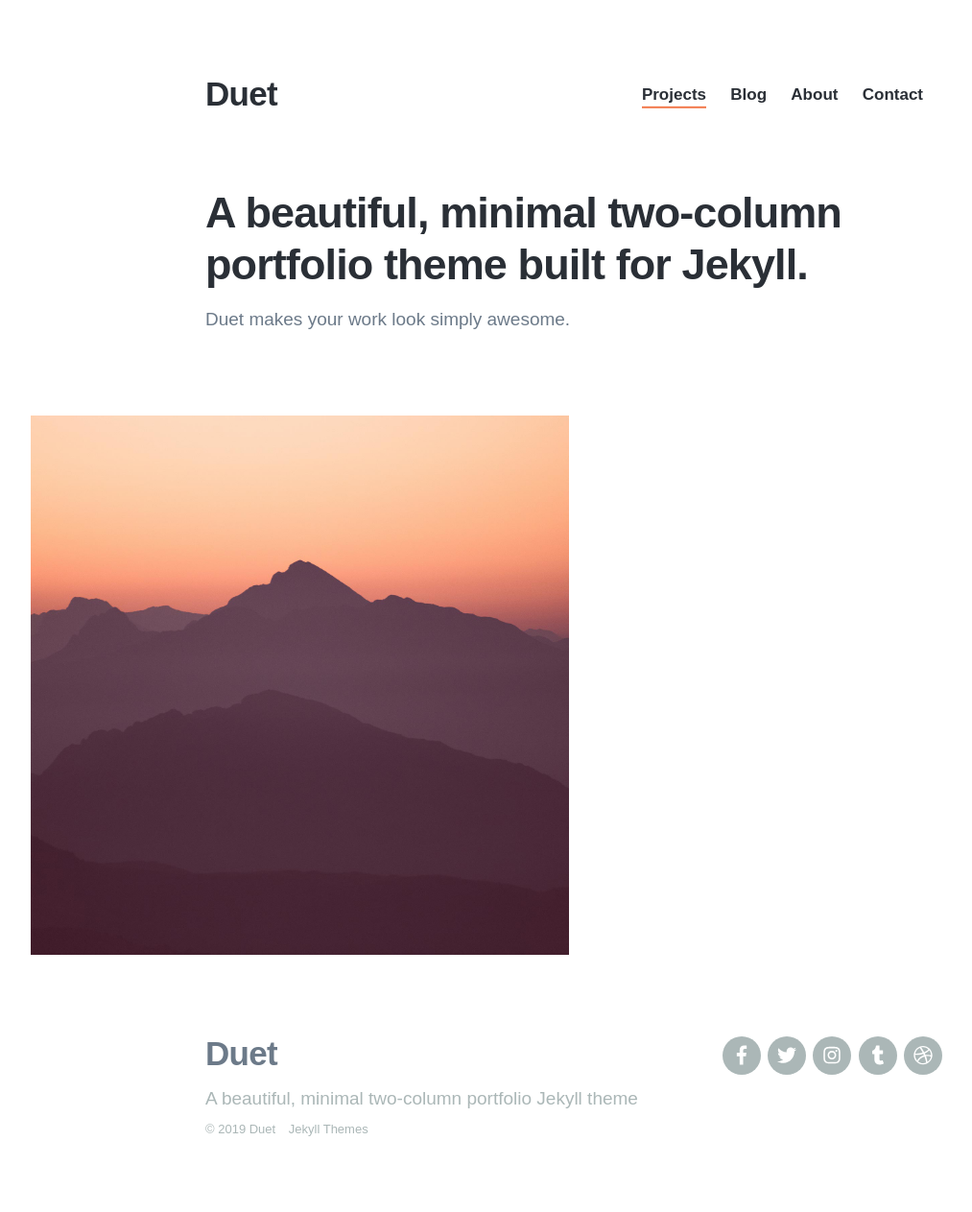
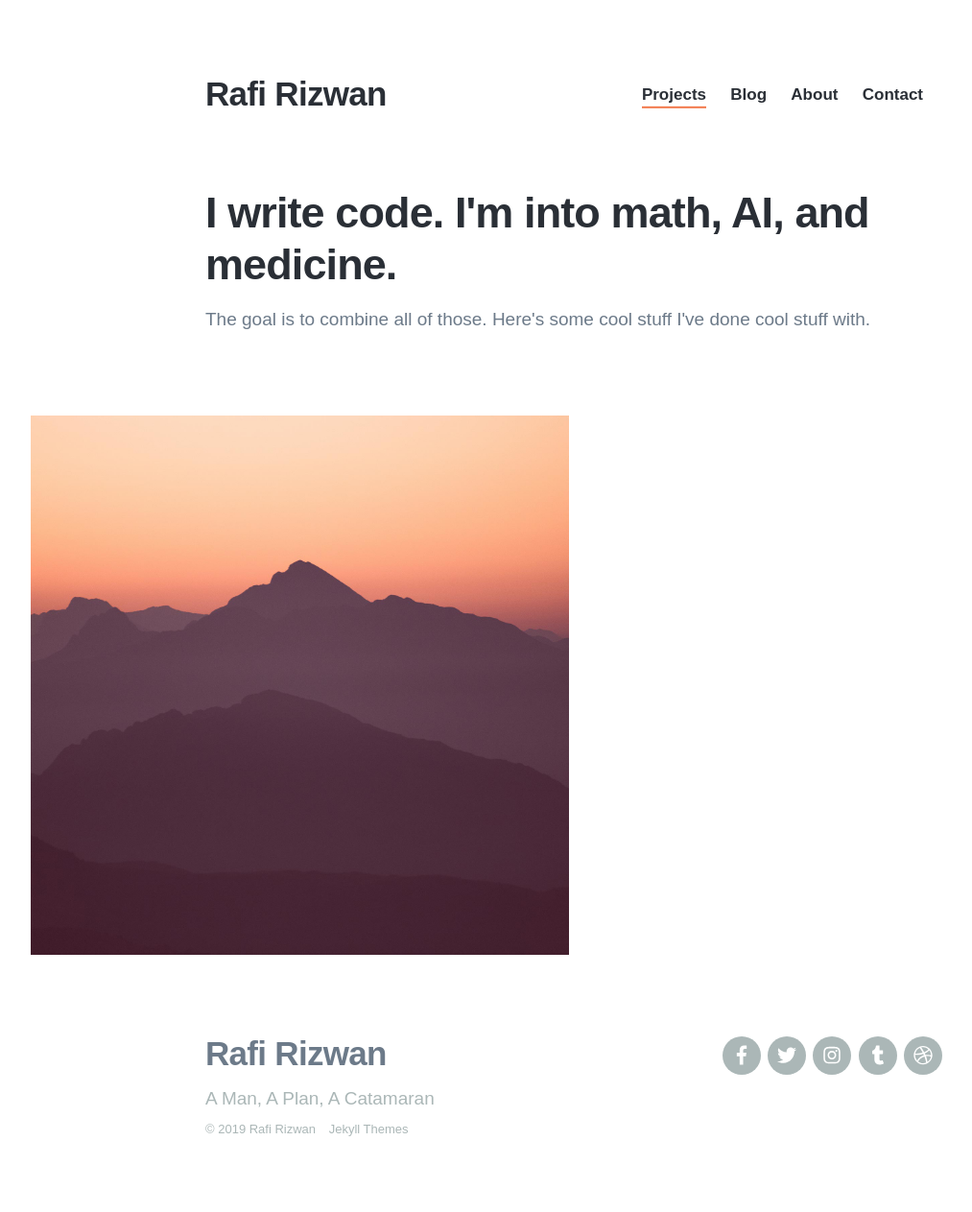
Before and after one commit to SchnappiN/SchnappiN.github.io, a Jekyll site: the page built from index.html, in a window 1280 px wide. Shown: the whole page at 96% size, without its empty margins (42-1055 px from the left). Built offline with Jekyll 4.4.1, drawn with Linux system fonts in a browser that asks for light colours; nearby versions of some CDN libraries; some web fonts are replaced.

Commit message:
'whatever'

```diff
--- a/Gemfile
+++ b/Gemfile
@@ -1,6 +1,6 @@
 source 'https://rubygems.org'
 
-gem 'jekyll'
+gem 'jekyll', '3.8.4'
 
 group :jekyll_plugins do
   gem 'jekyll-paginate'
--- a/_config.yml
+++ b/_config.yml
@@ -1,4 +1,4 @@
-site: Duet Jekyll Theme
+site: Rafi Rizwan
 
 collections:
   pages:
@@ -59,3 +59,6 @@ grid_columns:
   two: Two
   three: Three
   four: Four
+
+
+remote_theme: vi66r/jekyll-duet
--- a/_data/settings.yml
+++ b/_data/settings.yml
@@ -1,5 +1,5 @@
 basic_settings:
-  site_title: Duet
+  site_title: Rafi Rizwan
   favicon_image: /images/favicon.png
 
 header_settings:
@@ -20,7 +20,7 @@ menu_settings:
 footer_settings:
   logo_image:
   logo_width: 200
-  footer_tagline: A beautiful, minimal two-column portfolio Jekyll theme
+  footer_tagline: A Man, A Plan, A Catamaran
 
 grid_settings:
   overlay_opacity: 0.8
--- a/index.html
+++ b/index.html
@@ -1,7 +1,7 @@
 ---
 layout: default
-title: A beautiful two-column Jekyll theme
-description: A beautiful, minimal two-column portfolio theme built for Jekyll. Duet makes your work look simply awesome.
+title: A Man, A Plan, Catamaran
+description: High key under progress
 featured_image: /images/social.jpg
 ---
 
@@ -9,9 +9,8 @@ featured_image: /images/social.jpg
 
 	<div class="wrap">
 
-		<h1>A beautiful, minimal two-column
-		portfolio theme built for Jekyll.</h1>
-		<p>Duet makes your work look simply awesome.</p>
+		<h1>I write code. I'm into math, AI, and medicine.</h1>
+		<p>The goal is to combine all of those. Here's some cool stuff I've done cool stuff with.</p>
 
 	</div>
 
```
Also changed, not shown: _pages/contact.md (+2 -4 lines).
